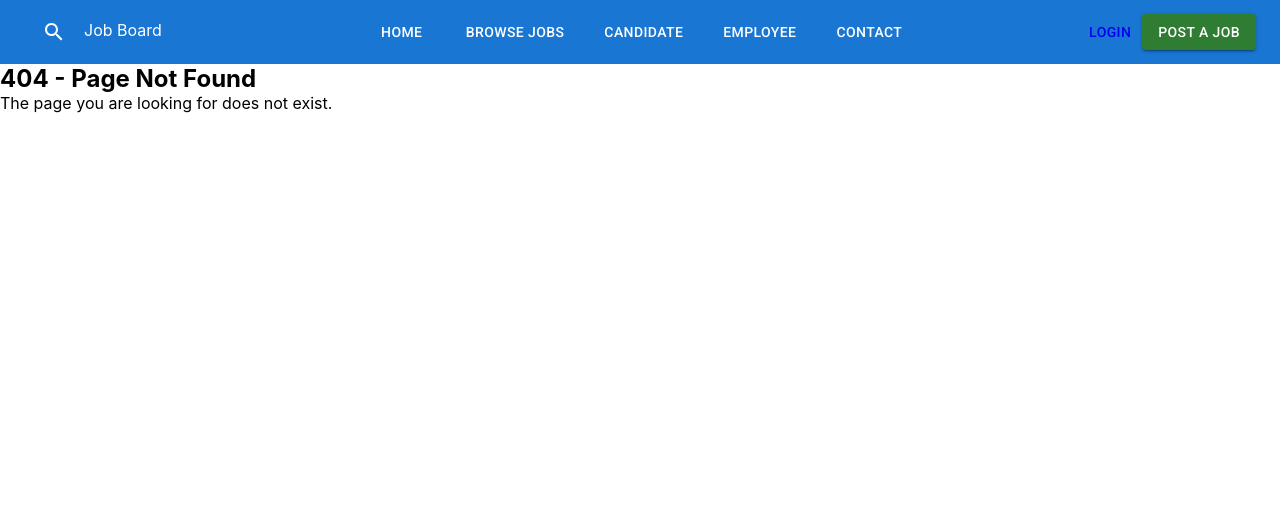
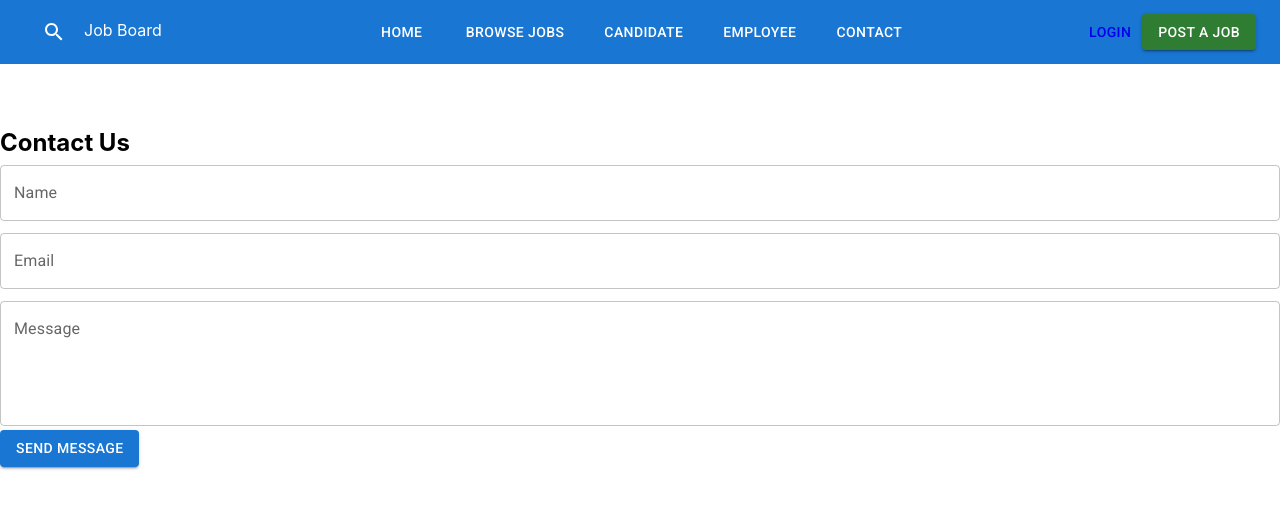
Before and after one commit to Viateur-akimana/Job-portal-app, a React (Create React App) app: page /contact in a window 1280 px wide. Before the commit this address had no page. Shown: the top 508 px of the page. Built offline with nearby package versions, Linux system fonts and the light colour scheme.

Commit message:
Adding sending and receiving name,email and message on contact page

```diff
--- a/src/App.js
+++ b/src/App.js
@@ -12,6 +12,7 @@ import JobList from "./components/job/JobList";
 import ApplyForm from "./components/job/ApplyForm";
 import JobForm from "./components/job/JobForm";
 import Navbar from "./components/layout/Navbar";
+import Contact from "./pages/contact";
 
 const App = () => {
   return (
@@ -28,6 +29,7 @@ const App = () => {
         <Route path="/job/:id" element={<JobDetail />} />
         <Route path="/post-job" element={<JobForm />} />
         <Route path="/apply/:id" element={<ApplyForm />} />
+        <Route path="/contact" element={<Contact/>} />
         <Route path="*" element={<NotFound />} />
       </Routes>
     </Router>
--- a/src/components/dashBoard/EmployerDashboard.jsx
+++ b/src/components/dashBoard/EmployerDashboard.jsx
@@ -1,6 +1,6 @@
 import React, { useState, useEffect } from "react";
 import { Link } from "react-router-dom";
-import { Delete } from "@mui/icons-material";
+import { Delete, Edit } from "@mui/icons-material";
 import { CircularProgress, Container, List, ListItem, ListItemText, Button } from "@mui/material";
 import axios from "axios";
 
@@ -42,6 +42,24 @@ const EmployerDashboard = (props) => {
     }
   };
 
+  const handleEditJob = async (jobId) => {
+    try {
+      const response = await axios.put(`http://localhost:3000/api/jobs/${jobId}`);
+      setJobs((prevJobs) => {
+        const updatedJobs = [...prevJobs];
+        const index = updatedJobs.findIndex(job => job._id === jobId);
+        if (index !== -1) {
+          updatedJobs[index] = response.data;
+        }
+        return updatedJobs;
+      });
+      setLoading(false);
+    } catch (error) {
+      console.error("Error fetching job:", error);
+      setLoading(false);
+    }
+  };
+
   return (
     <Container className="mt-5">
       <h2 className="mb-4">Your Posted Jobs</h2>
@@ -78,7 +96,6 @@ const EmployerDashboard = (props) => {
                   onClick={() => handleDeleteJob(job._id)}
                 />
               </div>
-
             </ListItem>
           ))}
         </List>
--- a/src/components/job/JobForm.jsx
+++ b/src/components/job/JobForm.jsx
@@ -11,23 +11,18 @@ const JobForm = ({ employerId = null }) => {
     location: "",
     salary: "",
     jobType: "",
-    // employerId: employerId,
   });
   const navigate = useNavigate();
-
   const [formError, setFormError] = useState("");
 
   const handleInputChange = (e) => {
     const { name, value } = e.target;
-    if (name !== "employerId") {
     setJobData({ ...jobData, [name]: value });
-    }
   };
 
   const handleJobSubmit = async (e) => {
     e.preventDefault();
 
-    try {
     // Check for required fields
     const requiredFields = ['title', 'description', 'company', 'location', 'jobType'];
     for (const field of requiredFields) {
@@ -37,24 +32,10 @@ const JobForm = ({ employerId = null }) => {
       }
     }
 
-      // Create a FormData object to handle file uploads
-      const formData = new FormData();
-      formData.append("title", jobData.title);
-      formData.append("description", jobData.description);
-      formData.append("company", jobData.company);
-      formData.append("location", jobData.location);
-      formData.append("salary", jobData.salary);
-      formData.append("jobType", jobData.jobType);
-
-      // Send a POST request to your backend to create a new job
+    try {
       const response = await axios.post(
         "http://localhost:3000/api/jobs/create",
-        formData,
-        {
-          headers: {
-            "Content-Type": "multipart/form-data",
-          },
-        }
+        jobData
       );
 
       if (!response.data) {
@@ -62,21 +43,18 @@ const JobForm = ({ employerId = null }) => {
       }
 
       // Display success message
-      // You can replace this with a Snackbar or other UI component
       alert("Job created successfully:", response.data);
 
       // Redirect to job listings page or show a success message
-      navigate("/jobs");
+      navigate("/employer-dashboard");
     } catch (error) {
       console.error("Error creating job:", error);
-      // Display error message to the user
       setFormError("Failed to create job. Please try again.");
     }
   };
 
-
   const handleGoBack = () => {
-    navigate(-1); // Replace history.goBack() with navigate(-1)
+    navigate(-1);
   };
 
   return (
--- /dev/null
+++ b/src/pages/contact.js
@@ -0,0 +1,90 @@
+import React, { useState } from "react";
+import { Button, TextField } from "@mui/material";
+import axios from "axios";
+
+const Contact = () => {
+  const [formData, setFormData] = useState({
+    name: "",
+    email: "",
+    message: "",
+  });
+  const [formError, setFormError] = useState("");
+  const [formSuccess, setFormSuccess] = useState(false);
+
+  const handleInputChange = (e) => {
+    const { name, value } = e.target;
+    setFormData({ ...formData, [name]: value });
+  };
+
+  const handleSubmit = async (e) => {
+    e.preventDefault();
+
+    try {
+      // Validate form data
+      if (!formData.name || !formData.email || !formData.message) {
+        setFormError("Please fill in all fields.");
+        return;
+      }
+
+      // Send message
+      const response = await axios.post("/api/contact", formData);
+
+      // Check response and display success message
+      if (response.status === 200) {
+        setFormSuccess(true);
+        setFormData({ name: "", email: "", message: "" });
+        setFormError("");
+      } else {
+        setFormError("Failed to send message. Please try again later.");
+      }
+    } catch (error) {
+      console.error("Error sending message:", error);
+      setFormError("Failed to send message. Please try again later.");
+    }
+  };
+
+  return (
+    <div className="container margin-top">
+      <h2>Contact Us</h2>
+      {formSuccess && <p style={{ color: "green" }}>Message sent successfully!</p>}
+      {formError && <p style={{ color: "red" }}>{formError}</p>}
+      <form onSubmit={handleSubmit}>
+        <TextField
+          label="Name"
+          variant="outlined"
+          name="name"
+          value={formData.name}
+          onChange={handleInputChange}
+          fullWidth
+          margin="dense"
+        />
+        <TextField
+          label="Email"
+          variant="outlined"
+          type="email"
+          name="email"
+          value={formData.email}
+          onChange={handleInputChange}
+          fullWidth
+          margin="dense"
+        />
+        <TextField
+          label="Message"
+          variant="outlined"
+          multiline
+          rows={4}
+          name="message"
+          value={formData.message}
+          onChange={handleInputChange}
+          fullWidth
+          margin="dense"
+        />
+        <Button type="submit" variant="contained" color="primary">
+          Send Message
+        </Button>
+      </form>
+    </div>
+  );
+};
+
+export default Contact;
```
Lines whose indentation alone changed are shown as unchanged.
